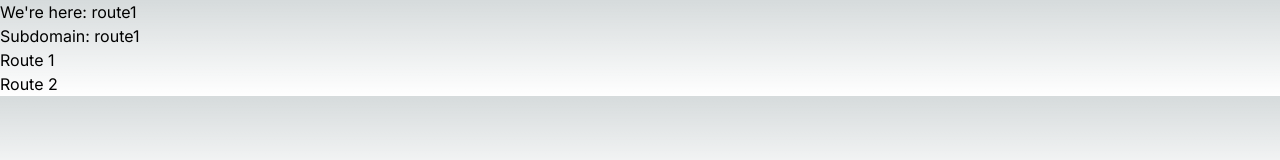
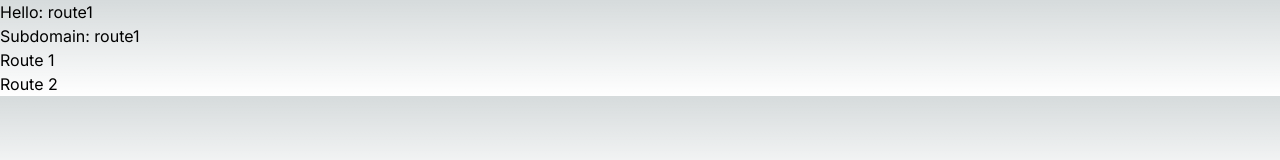
Before and after one commit to graemen16/multi-t, a Next.js app: page /route1 in a window 1280 px wide. Shown: the top 160 px of the page. Built offline with nearby package versions, Linux system fonts and the light colour scheme.

Commit message:
fix text

```diff
--- a/app/[domains]/page.tsx
+++ b/app/[domains]/page.tsx
@@ -3,7 +3,7 @@ import Link from 'next/link';
 export default function Page({ params }: { params: { domains: string } }) {
 	return (
 		<div>
-			<div>We're here: {params.domains} </div>
+			<div>Hello: {params.domains} </div>
 			<div>Subdomain: {params.domains.split('.')[0]}</div>
 			<div>
 				<Link href={'/route1'}>Route 1</Link>
```
